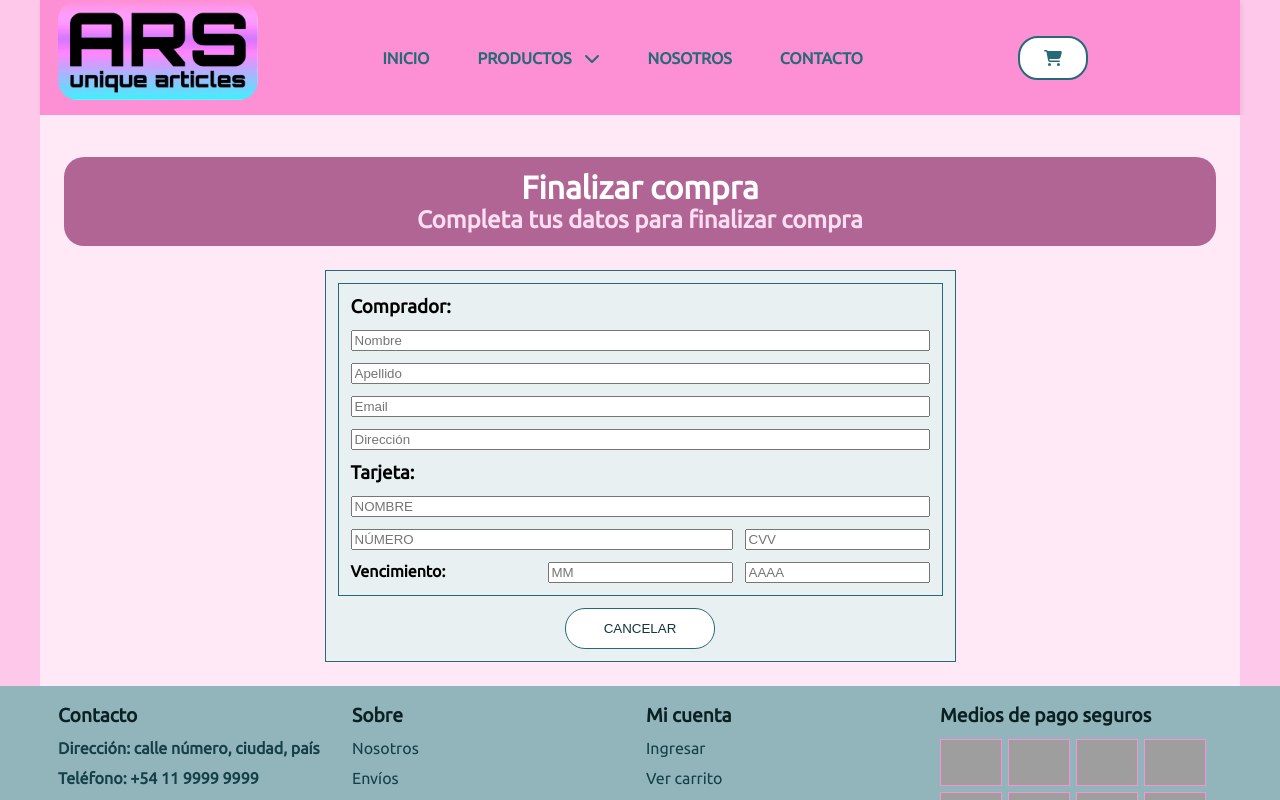
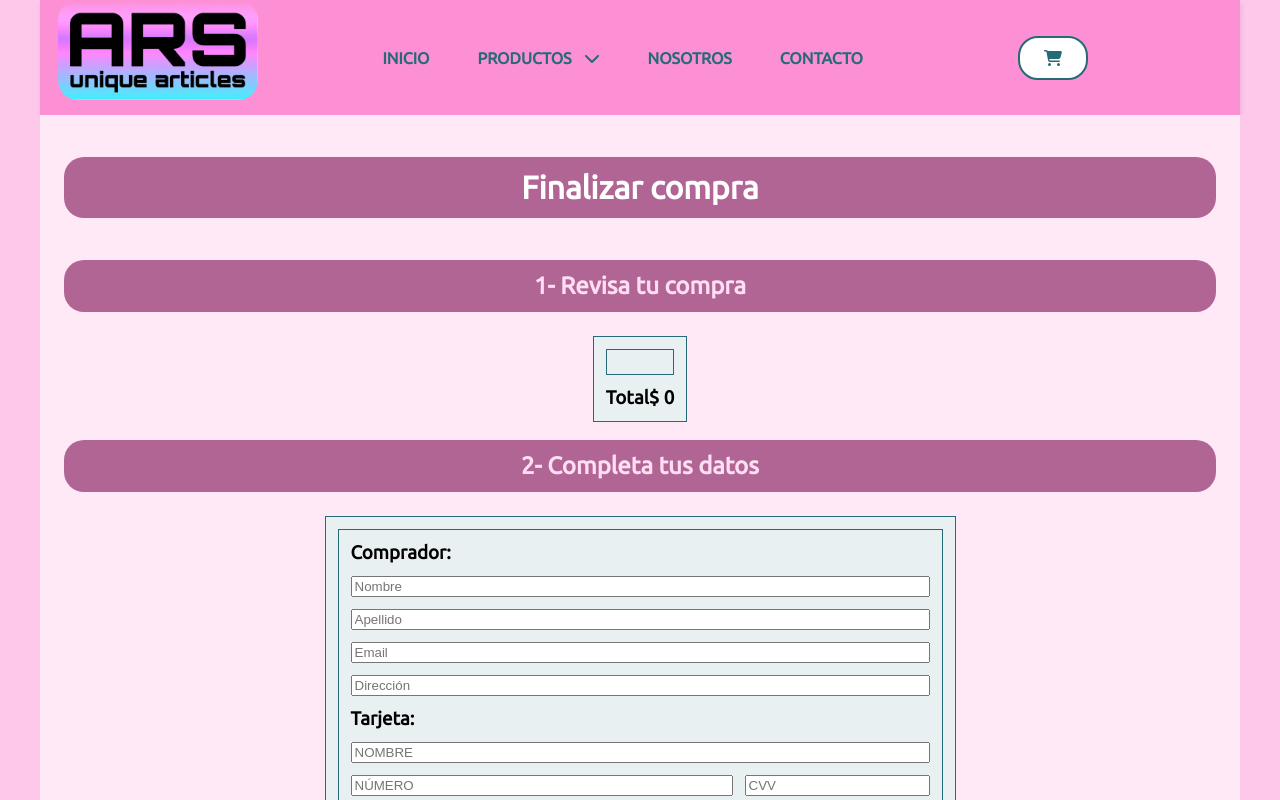
Before and after one commit to analiaacosta2023/React-Preentrega1-Acosta-Analia, a React (Create React App) app: page /checkout in a window 1280 px wide. Shown: the top 800 px of the page. Built offline with nearby package versions, Linux system fonts and the light colour scheme; grey boxes are pictures that could not be loaded.

Commit message:
Entrega final

```diff
--- a/src/components/Checkout/Checkout.jsx
+++ b/src/components/Checkout/Checkout.jsx
@@ -6,7 +6,6 @@ import { createOrder } from "../../services/firebase";
 import Loader from "../Loader/Loader";
 import { toast, ToastContainer } from "react-toastify";
 import "react-toastify/dist/ReactToastify.css";
-
 
 function Checkout() {
 
@@ -110,10 +109,36 @@ function Checkout() {
 
         <div className="banner">
           <h1>Finalizar compra</h1>
-          <h2>Completa tus datos para finalizar compra</h2>
         </div>
 
         <div className='checkout-container'>
+          <div className="banner">
+            <h2>1- Revisa tu compra</h2>
+          </div>
+
+          <div className='check bg-secondary-light-9'>
+
+            <div className='checkout1'>
+              {cart.map((item) => (
+                <div key={`${item.id}-${item.size}`} className='item'>
+                  <h4>{item.nombre}</h4>
+                  <h4>Precio: {item.precio}</h4>
+                  <h4>Talle: {item.size}</h4>
+                  <h4>Cantidad: {item.count}</h4>
+                </div>
+              ))}
+
+            </div>
+            <div id="subtotal">
+              <h3>Total</h3>
+              <h3>$ {getTotalPriceInCart()}</h3>
+            </div>
+          </div>
+
+          <div className="banner">
+            <h2>2- Completa tus datos</h2>
+          </div>
+
           <form className='bg-secondary-light-9'>
             <div className='checkout-form'>
 
--- a/src/components/Checkout/Checkout.scss
+++ b/src/components/Checkout/Checkout.scss
@@ -32,11 +32,31 @@
     align-items: center;
     justify-content: center;
 
+    .check,
     form {
         display: flex;
         flex-direction: column;
         padding: $base-padding;
         border: $base-border-thickness solid $secondary;
+
+        #subtotal {
+            display: flex;
+            justify-content: space-around;
+            margin-top: $base-margin;
+        }
+
+        .checkout1 {
+            border: $base-border-thickness solid $secondary;
+            padding: $base-padding;
+
+            .item {
+                display: grid;
+                grid-template-columns: repeat(4, 1fr);
+                grid-gap: $base-margin;
+            }
+
+
+        }
 
         .checkout-form {
             display: grid;
@@ -49,9 +69,11 @@
             .col3 {
                 grid-column: 1/4;
             }
+
             .col2 {
                 grid-column: 1/3;
             }
+
             @media (max-width: map-get($breakpoints, "md")) {
                 display: flex;
                 flex-direction: column;
--- a/src/components/ItemDetailContainer/ItemDetailContainer.jsx
+++ b/src/components/ItemDetailContainer/ItemDetailContainer.jsx
@@ -15,11 +15,15 @@ function ItemDetailContainer() {
   useEffect(() => {
     setIsLoading(true);
     async function requestProduct() {
-      let respuesta = [];
-      respuesta = await getProductData(productId);
+      try {
+       let respuesta = await getProductData(productId);
       setProducto(respuesta);
+      } catch (error) {
+        setProducto(false); ;
+      } finally {
       setIsLoading(false);
     }
+  }
     requestProduct();
   }, [productId]);
 
@@ -60,7 +64,6 @@ function ItemDetailContainer() {
           </Link>
         </div>
 
-
       </div>
     )
   }
--- a/src/components/OrderConfirm/OrderConfirm.jsx
+++ b/src/components/OrderConfirm/OrderConfirm.jsx
@@ -3,6 +3,8 @@ import "./OrderConfirm.scss"
 import Loader from "../Loader/Loader";
 import { Link, useParams } from 'react-router-dom'
 import { getOrder } from "../../services/firebase";
+import { toast, ToastContainer } from "react-toastify";
+import "react-toastify/dist/ReactToastify.css";
 
 function OrderConfirm() {
 
@@ -17,7 +19,7 @@ function OrderConfirm() {
             setIsLoading(false)
         })
             .catch((error) => {
-                console.error("Error fetching order:", error);
+                toast.error("Error fetching order:", error);
                 setIsLoading(false);
             });
     }, [id]);
@@ -36,9 +38,6 @@ function OrderConfirm() {
                 <h2>Gracias por tu compra</h2>
                 <h3>Tu código de orden es {id}</h3>
 
-                {orderData && orderData.items ? (
-
-
                 <div id='products-list'>
                     <p>Tus productos comprados:</p>
                     <div>
@@ -54,14 +53,25 @@ function OrderConfirm() {
                         ))}
                     </div>
                 </div>
-                ) : (
-                    <p>No se encontraron productos en la orden.</p>
-                )}
+
                 <div className="home-btn">
                     <Link className='btn-outlined-primary' to="/">
                         VOLVER AL INICIO
                     </Link>
                 </div>
+
+                <ToastContainer
+                position='top-right'
+                autoClose={5000}
+                hideProgressBar={false}
+                newestOnTop={false}
+                closeOnClick
+                rtl={false}
+                pauseOnFocusLoss
+                draggable
+                pauseOnHover
+                theme='light'
+            />
 
             </div>
         )
```
Also changed, not shown: src/components/CartItem/CartItem.jsx (+4 -4 lines), 1 other file (tests, documents, lock files or other folders). Lines whose indentation alone changed are shown as unchanged.
